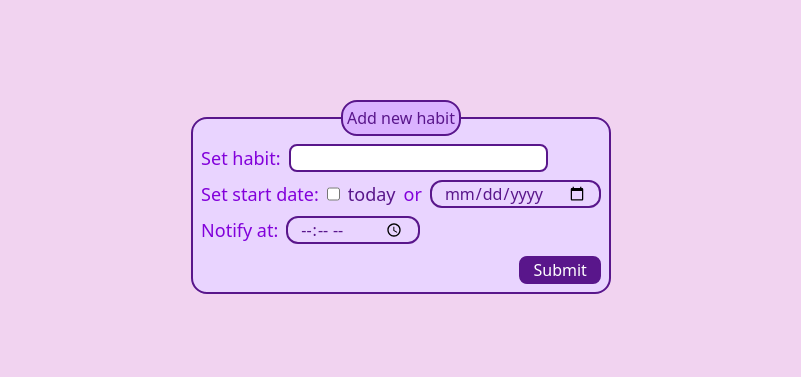
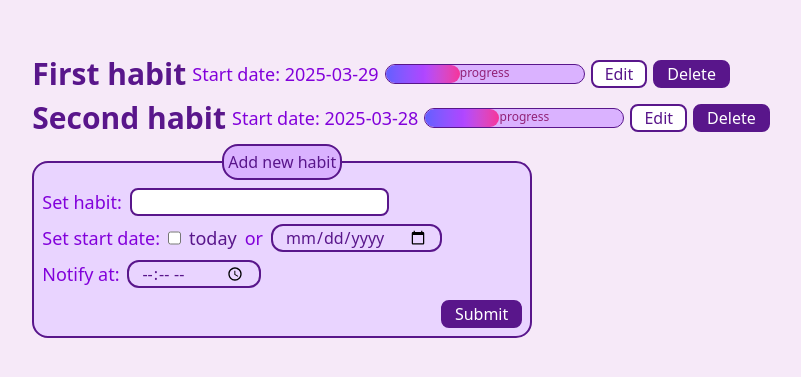
Before and after one commit to AngelinaStalnaya/habit-tracker, a React (Vite) app: page / in a window 1280 px wide. Shown: the part 203-580 px from the top of the page, without its empty margins (239-1040 px from the left). Built offline with nearby package versions, Linux system fonts and the light colour scheme.

Commit message:
basic zustand store added

```diff
--- a/package.json
+++ b/package.json
@@ -13,7 +13,8 @@
     "@tailwindcss/vite": "^4.0.17",
     "react": "^19.0.0",
     "react-dom": "^19.0.0",
-    "tailwindcss": "^4.0.17"
+    "tailwindcss": "^4.0.17",
+    "zustand": "^5.0.3"
   },
   "devDependencies": {
     "@eslint/js": "^9.21.0",
--- a/src/App.tsx
+++ b/src/App.tsx
@@ -1,34 +1,23 @@
 import './App.css';
+import {useHabitStore} from '../state-managment/store';
+import HabitItemInfo from './components/Habit/HabitItemInfo';
 import HabitCreator from './components/Habit/HabitCreator';
-// import HabitList from './components/Habit/HabitList';
-
-// const habitList = [
-//   {
-//       name: 'First habit',
-//       progressNum: 17,
-//       startDate: '12.03.2025'
-//   },
-//   {
-//       name: 'Second habit',
-//       progressNum: 85,
-//       startDate: '12.02.2025'
-//   },
-//   {
-//       name: 'Third habit',
-//       progressNum: 36,
-//       startDate: '20.03.2025'
-//   }]
-
 
 function App() {
+  const habits = useHabitStore((state) => state.habitsList);
+
 
   return (
     <div className='flex justify-center items-left flex-col gap-2'>
-
-    {/* <HabitList list={habitList}/> */}
-    <HabitCreator />
+    {habits.map(item =>
+    <HabitItemInfo
+    header={item.name}
+    paragraph={item.startDate}
+    progress={37}
+    key={item.name}/>)}
+    <HabitCreator/>
     </div>
   )
 }
 
-export default App
+export default App;
--- a/src/components/Habit/HabitCreator.tsx
+++ b/src/components/Habit/HabitCreator.tsx
@@ -5,21 +5,35 @@ import InputTime from "../ui/inputs/InputTime";
 import Paragraph from "../ui/text/Paragraph";
 import Checkbox from "../ui/checkbox/Checkbox";
 import { FormEvent, useState } from "react";
+import { useHabitStore } from "../../../state-managment/store";
 
 const HabitCreator = () => {
     const [checked, setChecked] = useState<boolean>(false);
+    const saveHabit = useHabitStore((state) => state.addHabitAsync)
+
     const datestamp = new Date();
-    const today = `${datestamp.getFullYear()}-${datestamp.getMonth() + 1}-${datestamp.getDate()}`
+    const month = datestamp.getMonth() + 1;
+    const day = datestamp.getDate();
+    const today = `${datestamp.getFullYear()}-${month > 9 ?  month : `0${month}`}-${day > 9 ? day : `0${day}`}`
 
     const handleFormSubmit = (e: FormEvent<HTMLFormElement>) => {
         e.preventDefault()
         const data = Object.fromEntries(new FormData(e.currentTarget))
-        console.table(data)
+
+        const habit = {
+            name: `${data['new-habit']}`.trim(),
+            startDate: `${data['date-start']}`,
+            duration: 21,
+            notification: `${data['notification']}`.length > 1 && `${data['notification']}`,
+            repeatedTimes: 0,
+        };
+
+        saveHabit(habit)
     }
 
     return (
         <form className="new-habit" action='post' onSubmit={handleFormSubmit}>
-            <fieldset className="bg-purple-200 rounded-2xl border-2 p-2 border-purple-900 flex flex-col gap-2">
+            <fieldset className="bg-purple-200 rounded-2xl border-2 p-2 border-purple-900 flex flex-col gap-2 w-[500px]">
                 <legend className="text-purple-900 bg-purple-300 rounded-2xl p-1 border-2">Add new habit</legend>
                 <div className="habit-name flex gap-2">
                     <Paragraph paragraph="Set habit:" />
@@ -30,8 +44,12 @@ const HabitCreator = () => {
                     <Checkbox name='start-day' label="today" id={'start'}
                         value={today} checked={checked} setChecked={setChecked} />
                     <Paragraph paragraph="or" />
-                    <InputDate id={'start'} presetDate={checked ? '2025-04-03' : null} />
+                    <InputDate id={'start'} presetDate={checked ? today : null} />
                 </div>
+                {/* <div className="habit-duration flex gap-2">
+                    <Paragraph paragraph="Set habit min duration period:"/>
+                    <InputText name='duration-min' />
+                </div> */}
                 <div className="habit-notification flex gap-2 mb-1">
                     <Paragraph paragraph="Notify at:" />
                     <InputTime required={false} />
--- a/src/components/Habit/HabitList.tsx
+++ b/src/components/Habit/HabitList.tsx
@@ -2,14 +2,19 @@ import HabitItemInfo from "./HabitItemInfo";
 
 interface HabitListProps  {
     name: string ,
-    progressNum: number ,
+    progressNum?: number,
     startDate: string
 }
 
 const HabitList = ({ list }: {list: Array<HabitListProps>}) => {
     return (
         <ul className="flex flex-col list-disc gap-0.5 items-end">
-            {list.map((item => <HabitItemInfo key={item.name} header={item.name} progress={item.progressNum} paragraph={item.startDate} />))}
+            {list.map((item) =>
+                <HabitItemInfo
+                key={item.name}
+                header={item.name}
+                progress={item.progressNum}
+                paragraph={item.startDate} />)}
         </ul>
     )
 }
--- a/src/index.css
+++ b/src/index.css
@@ -6,8 +6,8 @@
   font-weight: 500;
 
   color-scheme: light dark;
-  color: rgba(255, 255, 255, 0.87);
-  background-color: #f1d3f0;
+  color: rgba(136, 13, 99, 0.87);
+  background-color: #f6e9f8;
 
   font-synthesis: none;
   text-rendering: optimizeLegibility;
--- /dev/null
+++ b/state-managment/store.ts
@@ -0,0 +1,35 @@
+import {create} from 'zustand';
+
+type HabitProps = {
+    name: string,
+    startDate: string,
+    duration: number,
+    notification: string | boolean,
+    repeatedTimes: number,
+}
+
+interface HabitState {
+    habitsList: Array<HabitProps>,
+    addHabitAsync: (habit: HabitProps) => Promise<void>,
+}
+
+export const useHabitStore = create<HabitState>((set) => ({
+    habitsList: [{
+        name: 'First habit',
+        startDate: '2025-03-29',
+        duration: 21,
+        notification: '18:00',
+        repeatedTimes: 7,
+    }, {
+        name: 'Second habit',
+        startDate: '2025-03-28',
+        duration: 21,
+        notification: '15:30',
+        repeatedTimes: 8,
+    },
+],
+    addHabitAsync: async (habit: HabitProps) => {
+        await new Promise((res) => setTimeout(res, 1000));
+        set((state) => ({habitsList: [...state.habitsList, habit]}));
+    },
+}))
```
Also changed, not shown: 1 other file (tests, documents, lock files or other folders).
